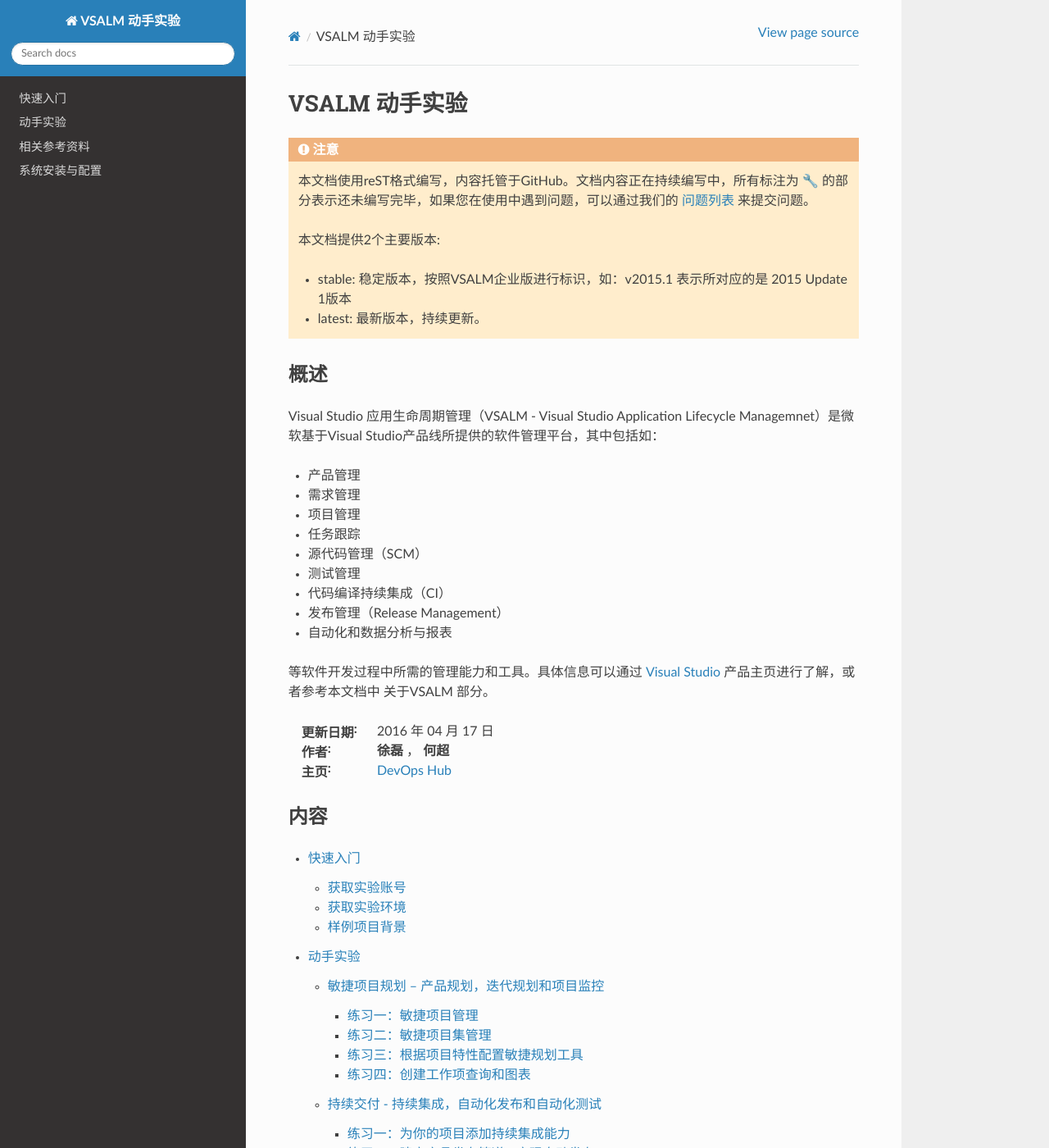
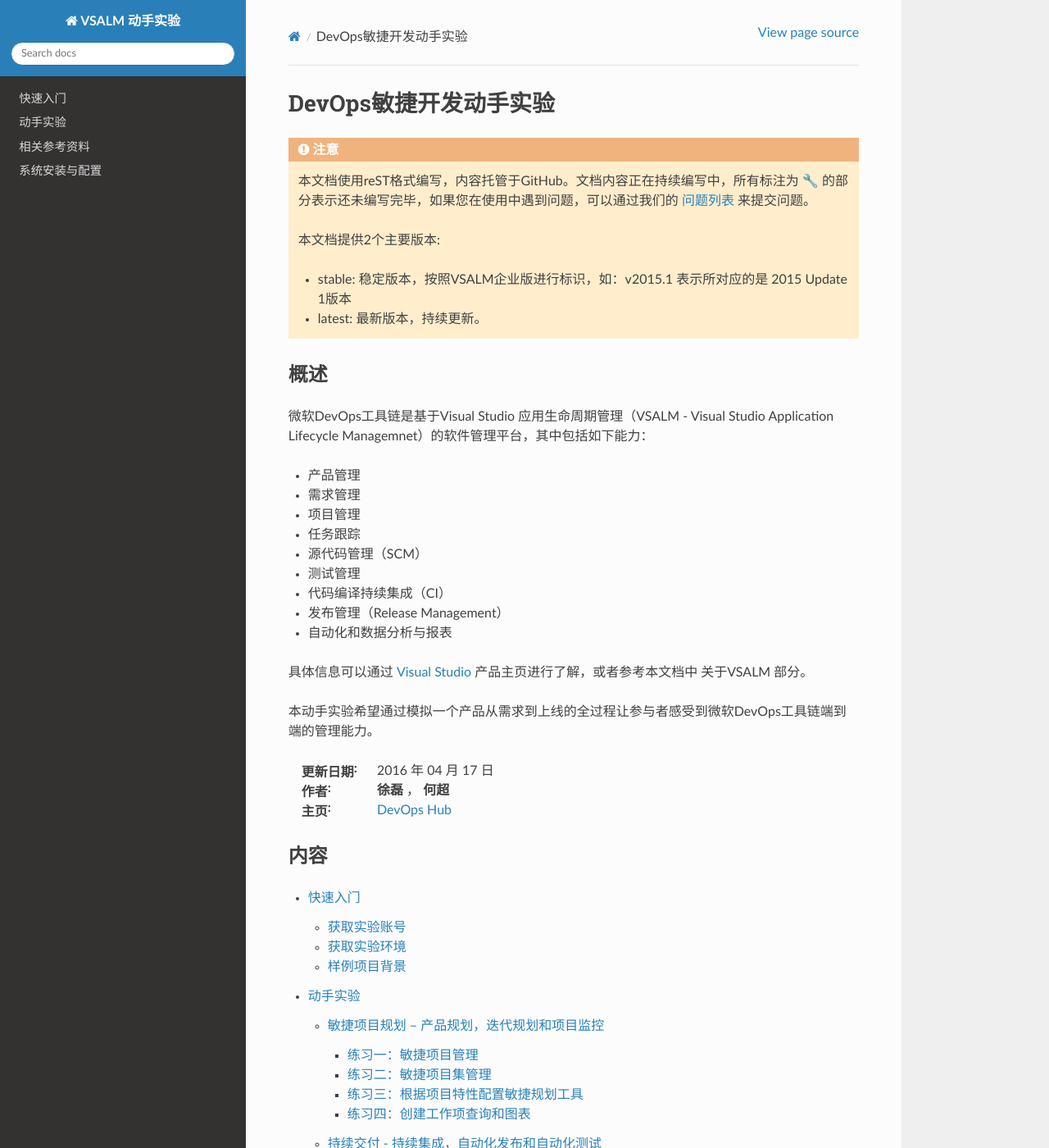
Before and after one commit to ups216/vsalm-hols, a Sphinx documentation site: the page built from docs/index.rst, in a window 1280 px wide and 1400 px high. Shown: the whole window at 82% size. Built offline with Sphinx 7.4.7 and the Read the Docs theme 2.0.0, drawn with Linux system fonts in a browser that asks for light colours; the version number could not be read and is left out.

Commit message:
updated title

```diff
--- a/docs/index.rst
+++ b/docs/index.rst
@@ -1,6 +1,6 @@
 .. _rst_vsalm-hoc
 
-VSALM 动手实验
+DevOps敏捷开发动手实验
 =================
 
 .. |stub-icon| unicode:: U+1F527
@@ -19,7 +19,7 @@
 概述
 -----
 
-Visual Studio 应用生命周期管理（VSALM - Visual Studio Application Lifecycle Managemnet）是微软基于Visual Studio产品线所提供的软件管理平台，其中包括如：
+微软DevOps工具链是基于Visual Studio 应用生命周期管理（VSALM - Visual Studio Application Lifecycle Managemnet）的软件管理平台，其中包括如下能力：
 
 - 产品管理
 - 需求管理
@@ -31,7 +31,9 @@
 - 发布管理（Release Management）
 - 自动化和数据分析与报表
 
-等软件开发过程中所需的管理能力和工具。具体信息可以通过 `Visual Studio <https://www.visualstudio.com/>`_ 产品主页进行了解，或者参考本文档中 关于VSALM 部分。
+具体信息可以通过 `Visual Studio <https://www.visualstudio.com/>`_ 产品主页进行了解，或者参考本文档中 关于VSALM 部分。
+
+本动手实验希望通过模拟一个产品从需求到上线的全过程让参与者感受到微软DevOps工具链端到端的管理能力。
 
 :更新日期: |today|
 :作者: **徐磊** ， **何超**
```
